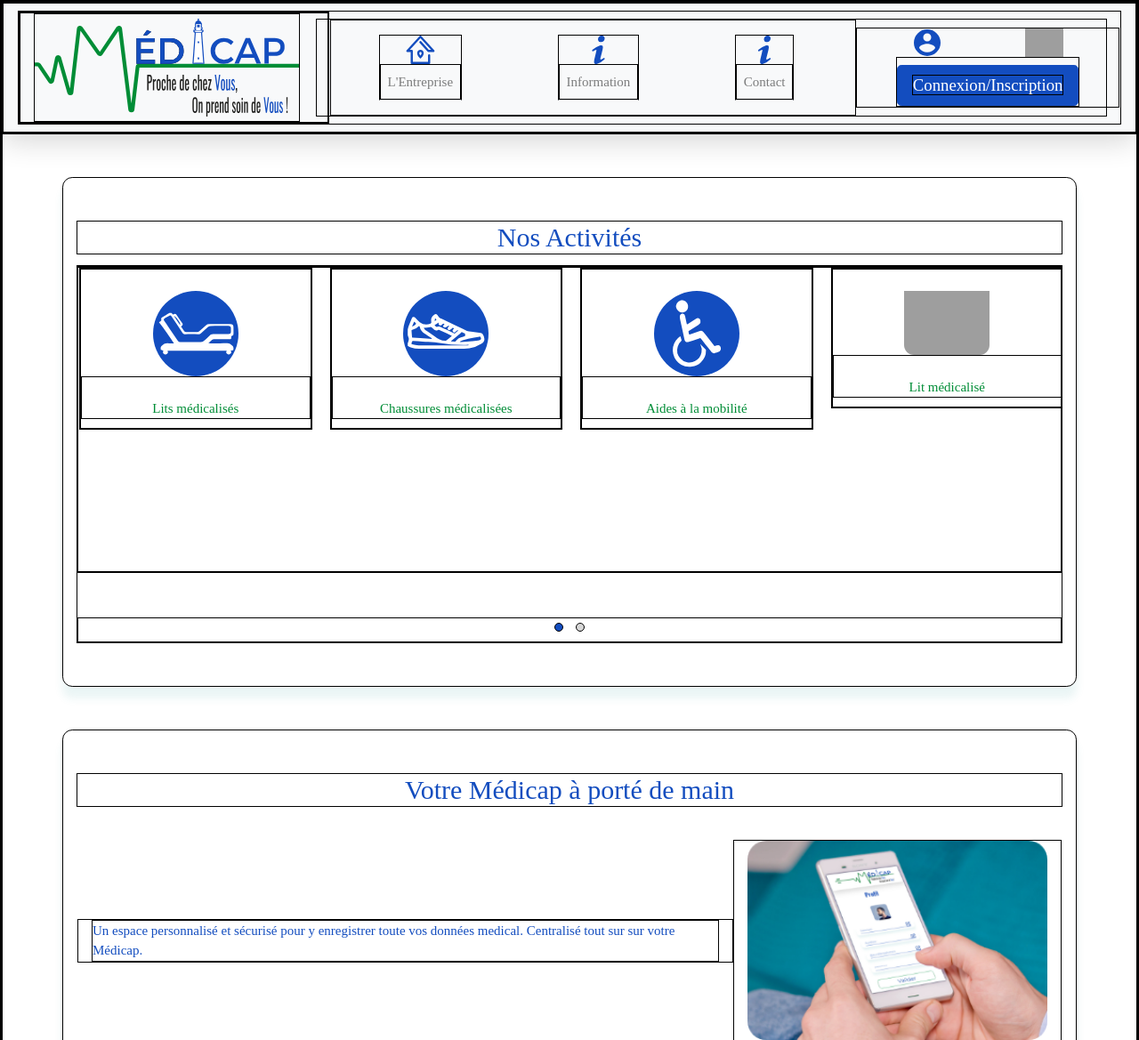
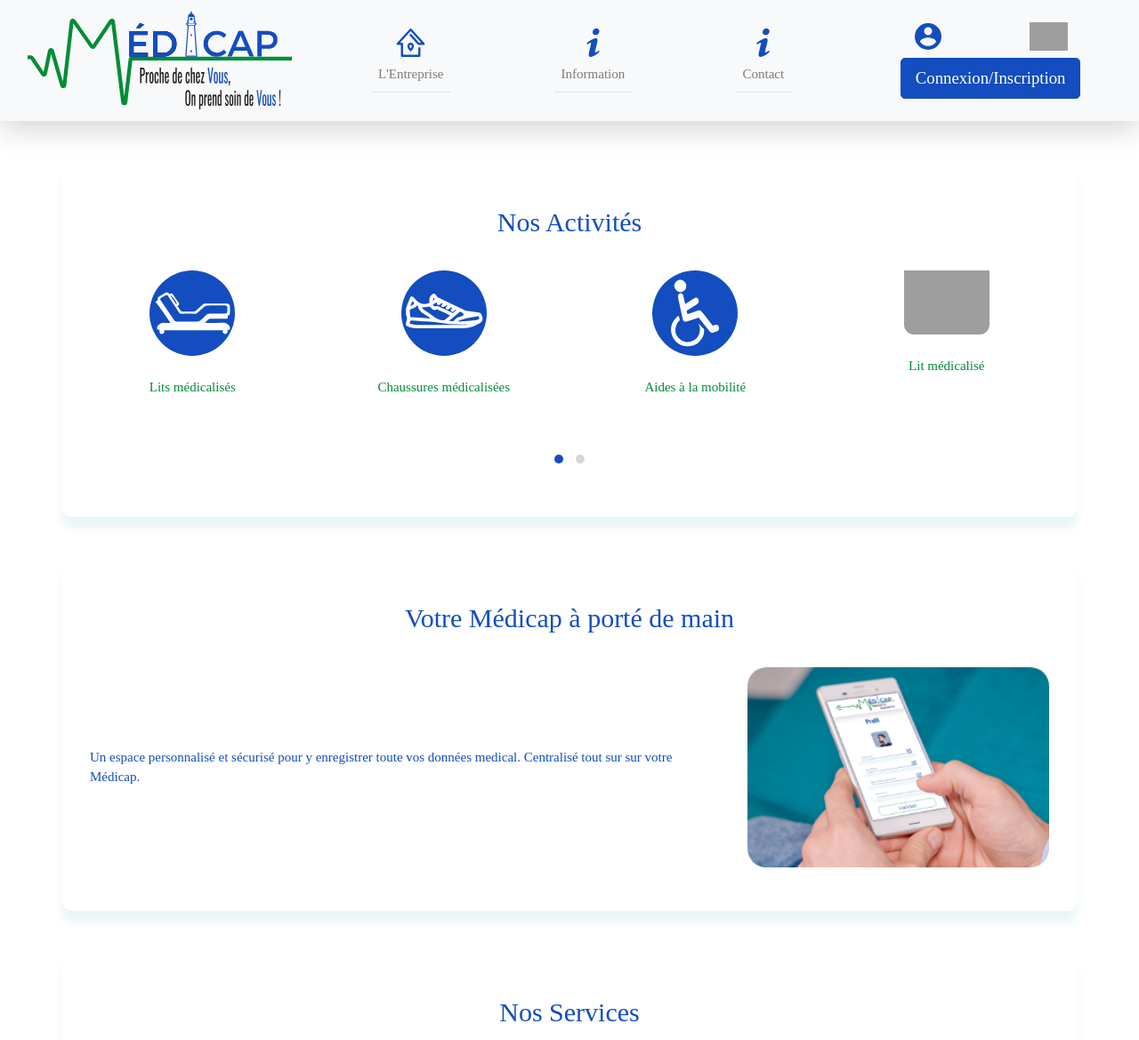
Before and after one commit to RaphaelHerogue/M-dicap, a PHP site: page / in a window 1280 px wide. Shown: the top 1169 px of the page at 89% size. Run offline with PHP 8.4, Linux system fonts and the light colour scheme; some libraries are stand-ins or nearby versions; grey boxes are pictures that could not be loaded.

Commit message:
style formulaire

```diff
--- a/www/contact.php
+++ b/www/contact.php
@@ -15,7 +15,7 @@
   include "inc/header.php";
   ?>
   <main>
-    <div class="container">
+    <!-- <div class="container">
       <div class="Back">
         <i class="fa fa-arrow-left" onclick="Back()"></i>
       </div>
@@ -65,7 +65,7 @@
           <input class="btn btn-primary btn-block" type="submit" value="Submit"/>
         </div>
       </form>
-    </div>
+    </div> -->
 
 
 
--- a/www/css/styles.css
+++ b/www/css/styles.css
@@ -105,9 +105,6 @@ main .actu img{
 .icones-activity{
   width: 96px !important;
 }
-*{
-  border: 1px solid black;
-}
 
 .modal
 {
```
